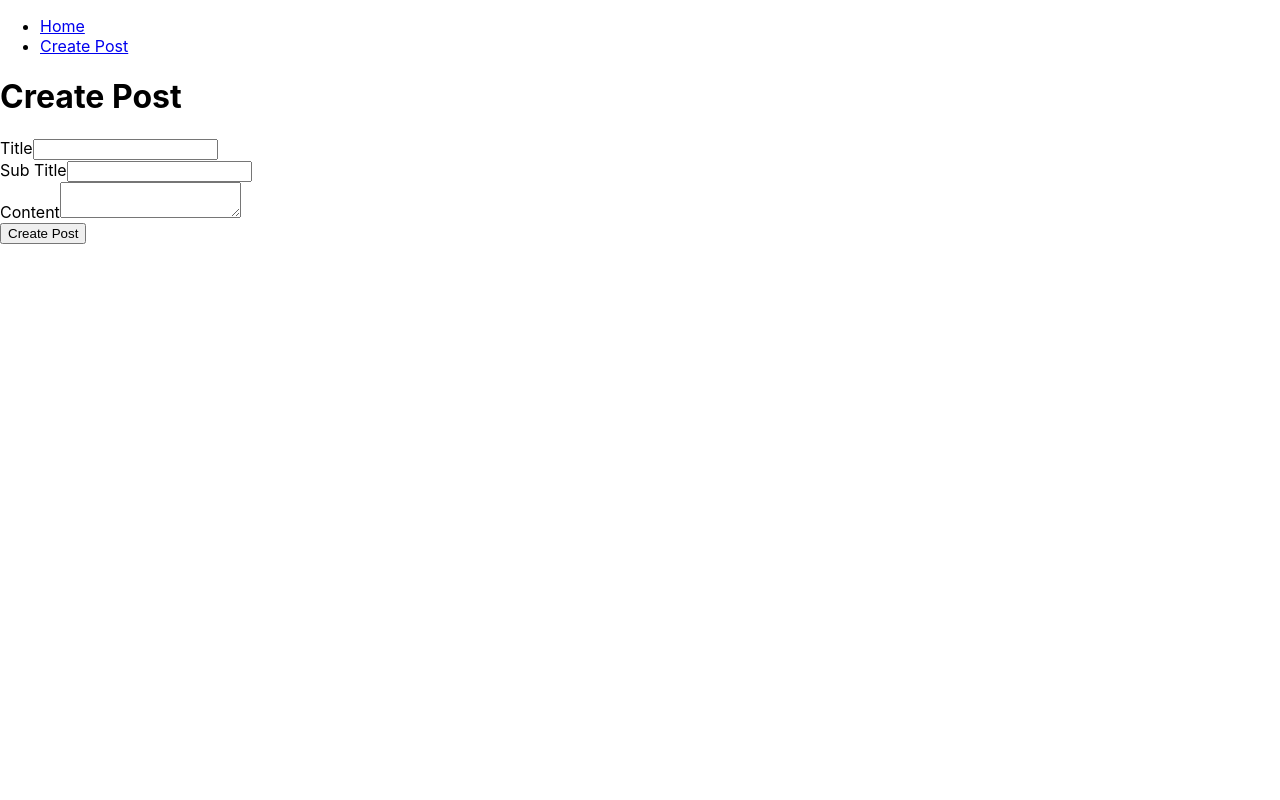
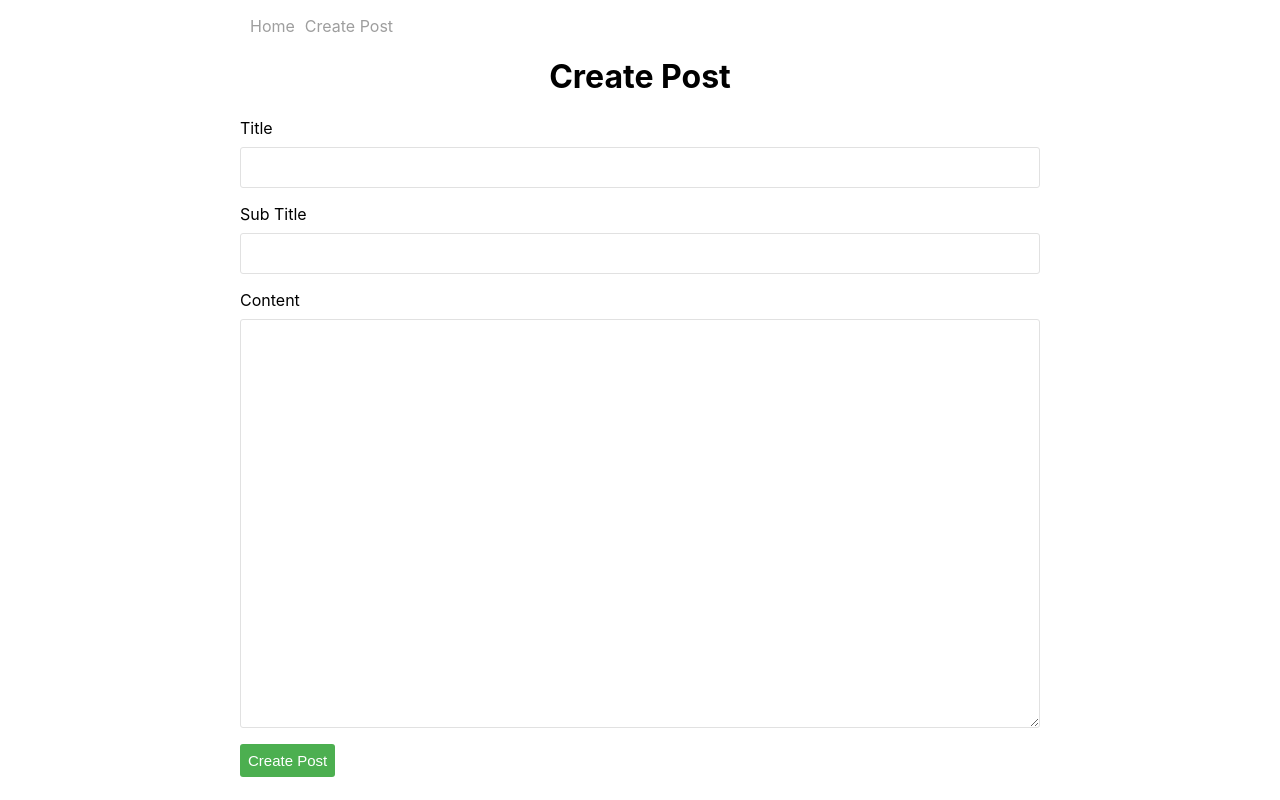
Before and after one commit to vishwaTj/React-hooks-blog, a React (Create React App) app: page /create-post in a window 1280 px wide. Built offline with nearby package versions, Linux system fonts and the light colour scheme.

Commit message:
Added styling and hosted the react applcation on Firebase using firebase deploy

```diff
--- a/src/components/CreatePost.js
+++ b/src/components/CreatePost.js
@@ -26,7 +26,7 @@ function CreatePost() {
 
     }
 
-    return <div className='create-Post'>
+    return <div className='create-post'>
         <h1>Create Post</h1>
 
         <form onSubmit={handleSubmit}>
--- a/src/index.css
+++ b/src/index.css
@@ -11,3 +11,96 @@ code {
   font-family: source-code-pro, Menlo, Monaco, Consolas, 'Courier New',
     monospace;
 }
+
+.container {
+  width: 800px;
+  margin: 0 auto;
+}
+.home h1 {
+  text-align: center;
+  color: #2196f3;
+  margin-bottom: 2px;
+}
+.home .post {
+  border: 1px solid #e1e1e1;
+  padding: 10px 10px;
+  border-radius: 5px;
+  margin-top: 10px;
+}
+.home .post a {
+  text-decoration: none;
+}
+.home .post h3 {
+  margin: 0;
+  padding: 0;
+  font-size: 25px;
+  font-weight: bold;
+  color: black;
+}
+.home .post h3:hover {
+  color: #2196f3;
+}
+.home .post p {
+  font-size: 13px;
+}
+
+#blog-by {
+  text-align: center;
+  font-style: italic;
+  margin-bottom: 20px;
+}
+.post-detail h1 {
+  text-align: center;
+}
+#nav {
+  list-style-type: none;
+  padding: 0;
+  display: flex;
+}
+#nav li {
+  margin-left: 10px;
+}
+#nav li a {
+  text-decoration: none;
+  color: #9e9e9e;
+}
+#nav li a:hover {
+  text-decoration: underline;
+}
+.create-post h1 {
+  text-align: center;
+}
+.create-post .form-field {
+  display: flex;
+  flex-direction: column;
+  margin-bottom: 16px;
+}
+.create-post .form-field label {
+  margin-bottom: 9px;
+}
+.create-post .form-field input {
+  height: 37px;
+  border: 1px solid #e1e1e1;
+  border-radius: 3px;
+  font-size: 18px;
+  padding-left: 10px;
+}
+
+.create-post .form-field textarea {
+  border: 1px solid #e1e1e1;
+  height: 400px;
+  font-size: 18px;
+  padding-left: 10px;
+  border-radius: 3px;
+  padding-top: 5px;
+}
+.create-post-btn {
+  height: 33px;
+  background: #4caf50;
+  border: 0;
+  color: #fff;
+  padding: 8px;
+  font-size: 15px;
+  border-radius: 3px;
+  cursor: pointer;
+}
```
Also changed, not shown: firebase.json (added), 1 other file (tests, documents, lock files or other folders).
